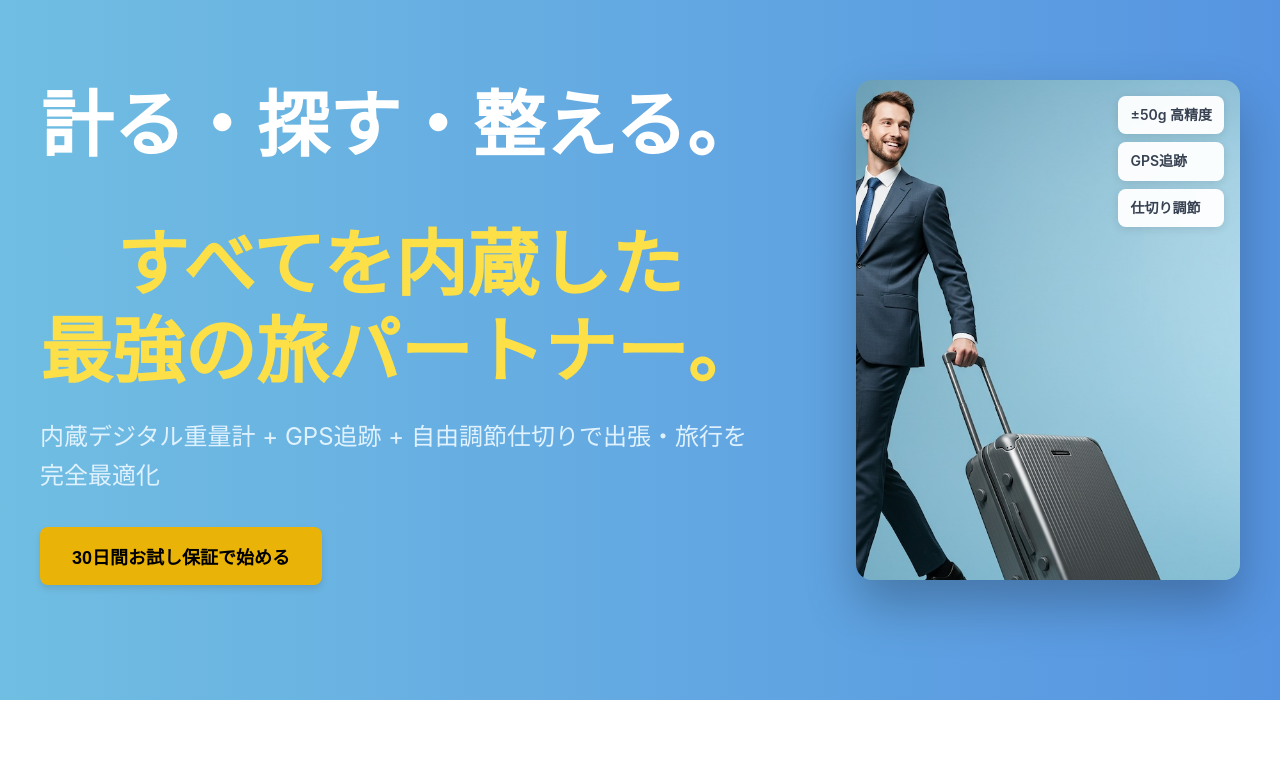
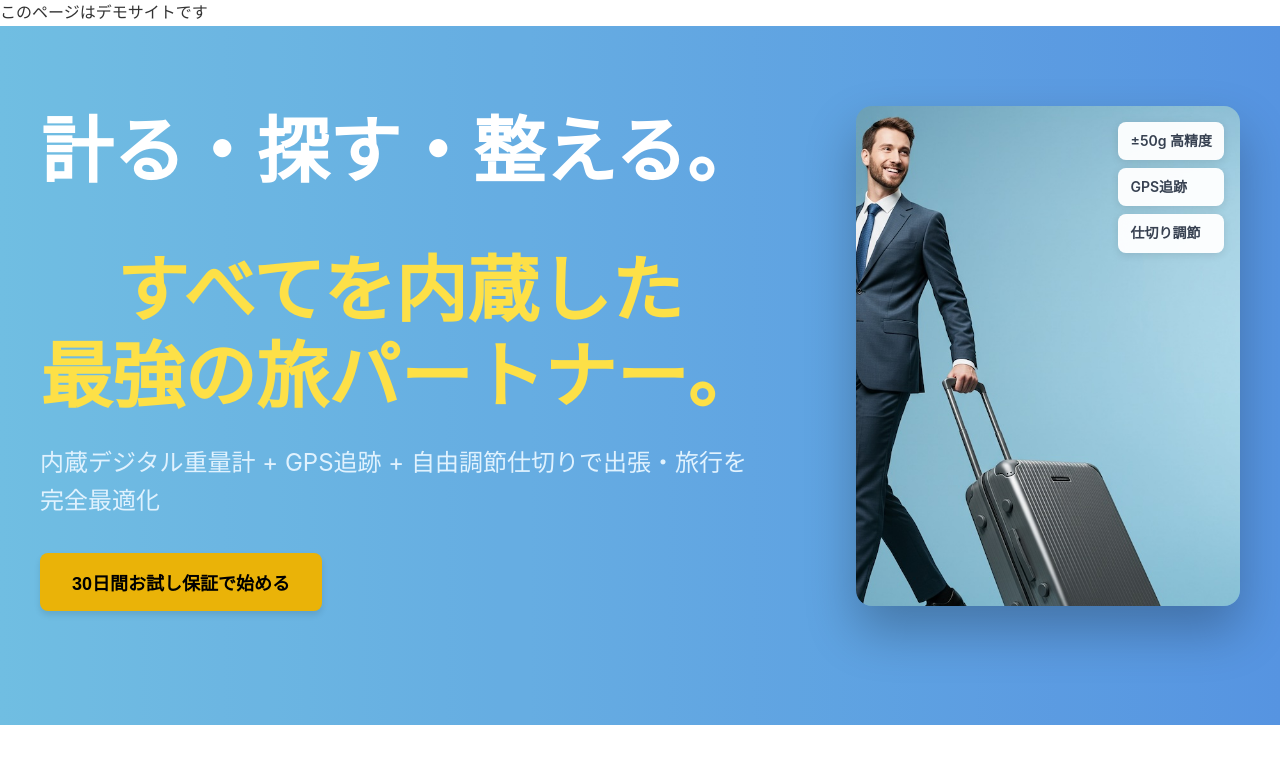
Before and after one commit to bope-pf/smartflex-lp-demo, a plain HTML site: page index.html in a window 1280 px wide. Shown: the top 777 px of the page. Drawn offline with nearby package versions, Linux system fonts and the light colour scheme.

Commit message:
Update index.html

```diff
--- a/index.html
+++ b/index.html
@@ -9,6 +9,11 @@
     <link href="https://cdnjs.cloudflare.com/ajax/libs/lucide/0.263.1/lucide.min.css" rel="stylesheet">
 </head>
 <body>
+    <!-- Demo Site Banner -->
+    <div class="demo-banner">
+        このページはデモサイトです
+    </div>
+
     <div class="min-h-screen bg-gradient">
         <!-- Hero Section -->
         <section class="hero-section">
```
